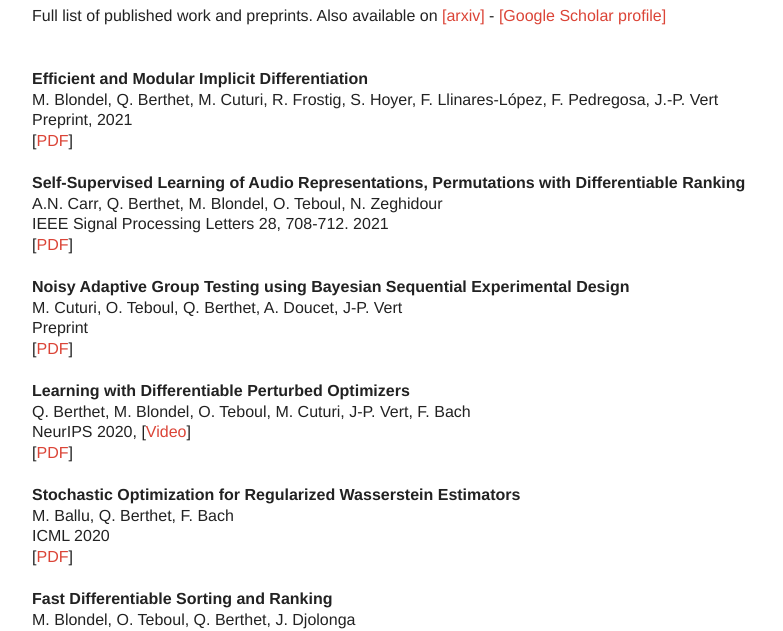
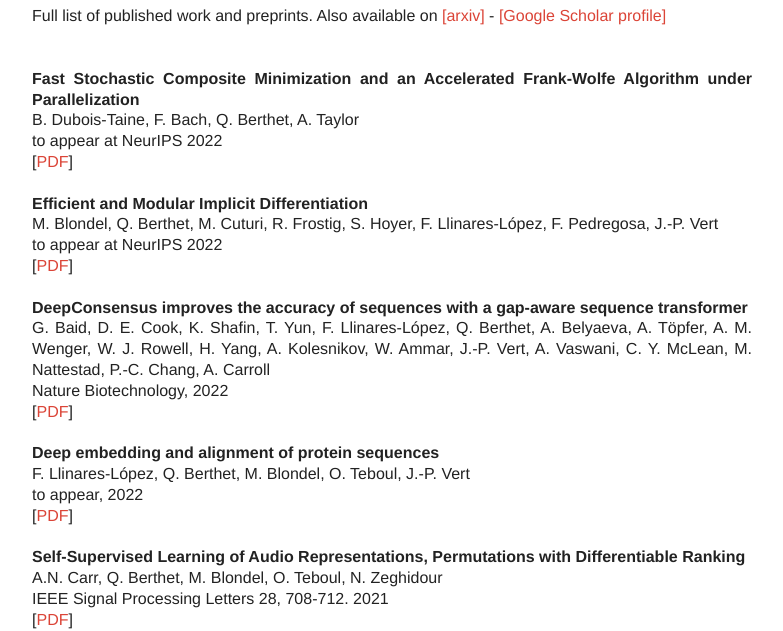
Before and after one commit to q-berthet/q-berthet.github.io, a plain HTML site: page publications.html in a window 1280 px wide. Shown: the part 174-805 px from the top of the page, without its empty margins (248-1031 px from the left). Drawn offline with Linux system fonts and the light colour scheme; a script that the page names is missing.

Commit message:
Update publications.html

```diff
--- a/publications.html
+++ b/publications.html
@@ -36,10 +36,34 @@ Full list of published work and preprints. Also available on <a href="https://ar
 <br/>
 <br/>
 	<span class="title">
+Fast Stochastic Composite Minimization and an Accelerated Frank-Wolfe Algorithm under Parallelization</span></br />
+	<span class="authors">B. Dubois-Taine, F. Bach, Q. Berthet, A. Taylor</span><br />
+	to appear at NeurIPS 2022<br />
+	[<a href="papers/DubBacBer22.pdf">PDF</a>]
+
+<br/>
+<br/>
+	<span class="title">
 Efficient and Modular Implicit Differentiation</span></br />
 	<span class="authors">M. Blondel, Q. Berthet, M. Cuturi, R. Frostig, S. Hoyer, F. Llinares-López, F. Pedregosa, J.-P. Vert</span><br />
-	Preprint, 2021<br />
+	to appear at NeurIPS 2022<br />
 	[<a href="papers/BloBerCut21.pdf">PDF</a>]
+
+<br/>
+<br/>
+	<span class="title">
+DeepConsensus improves the accuracy of sequences with a gap-aware sequence transformer</span></br />
+	<span class="authors">G. Baid, D. E. Cook, K. Shafin, T. Yun, F. Llinares-López, Q. Berthet, A. Belyaeva, A. Töpfer, A. M. Wenger, W. J. Rowell, H. Yang, A. Kolesnikov, W. Ammar, J.-P. Vert, A. Vaswani, C. Y. McLean, M. Nattestad, P.-C. Chang, A. Carroll</span><br />
+	Nature Biotechnology, 2022<br />
+	[<a href="papers/BaiCooSha22.pdf">PDF</a>]
+
+<br/>
+<br/>
+	<span class="title">
+Deep embedding and alignment of protein sequences</span></br />
+	<span class="authors">F. Llinares-López, Q. Berthet, M. Blondel, O. Teboul, J.-P. Vert</span><br />
+	to appear, 2022<br />
+	[<a href="papers/LliBerBlo22.pdf">PDF</a>]
 
 <br/>
 <br/>
```
